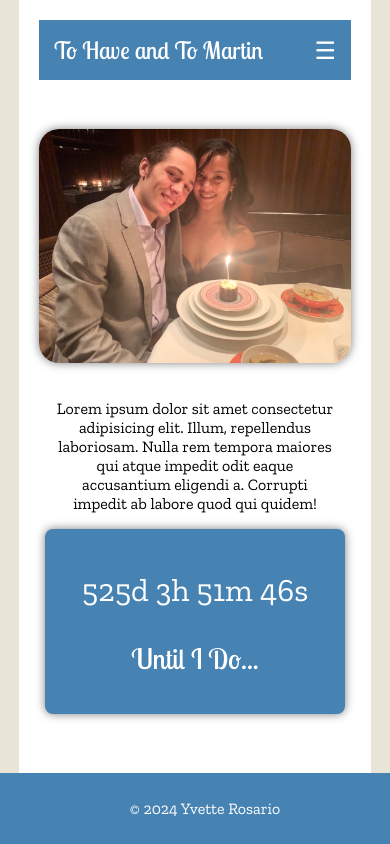
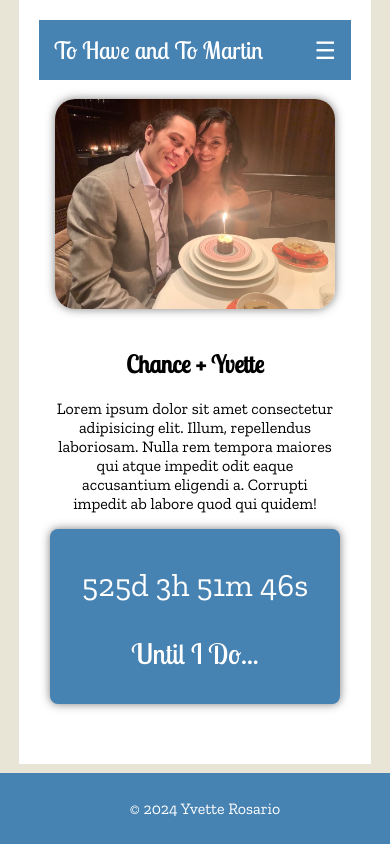
Before and after one commit to Introvette/martin-wedding, a plain HTML site: page index.html in a window 390 px wide. Drawn offline with nearby package versions, Linux system fonts and the light colour scheme.

Commit message:
testing mobile

```diff
--- a/assets/styles.css
+++ b/assets/styles.css
@@ -11,7 +11,11 @@ body {
     background-color: #e8e4d6;
     margin: 0;
     font-family: 'Zilla Slab', serif;
+}
 
+h2 {
+    font-family: 'Lobster Two', cursive;
+    text-align: center;
 }
 
 .main-container {
@@ -26,6 +30,7 @@ body {
     justify-content: center;
     align-items: center;
     flex-wrap: wrap;
+
 }
 
 .home-pic-container {
@@ -34,11 +39,11 @@ body {
     justify-content: right;
     margin-bottom: 20px;
     max-width: 400px;
-    padding-top: 30px;
+    /* padding-top: 30px; */
 }
 
 img {
-    width: 100%;
+    width: 90%;
     height: auto;
     border-radius: 20px;
     box-shadow: 0 0 10px rgba(0, 0, 0, 0.514);
@@ -48,6 +53,7 @@ img {
     flex: 1;
     padding-left: 20px;
     max-width: 400px;
+    display: inline-block;
 }
 
 .main-text {
@@ -60,9 +66,9 @@ img {
     background-color: #4682b2;
     border-radius: 8px;
     box-shadow: 0 0 10px rgba(0, 0, 0, 0.514);
-    padding: 10px;
+    padding: 5px;
     width: 90%;
-    height: 80%;
+    height: 70%;
 }
 
 #countdown {
@@ -75,6 +81,7 @@ img {
     font-family: 'Lobster Two', cursive;
     font-size: 28px;
     color: white;
+
 }
 
 /* Media query for mobile */
@@ -96,6 +103,7 @@ img {
     .text-countdown {
         width: 100%;
         margin-bottom: 20px;
+        justify-content: center;
     }
 
     .text-countdown {
--- a/index.html
+++ b/index.html
@@ -28,9 +28,11 @@
         <div class="top-container">
             <div class="home-pic-container">
                 <img src="./assets/photos/yvette-chance.JPG">
+
             </div>
             <div class="text-countdown">
                 <div class="main-text">
+                    <h2>Chance + Yvette</h2>
                     <p>Lorem ipsum dolor sit amet consectetur adipisicing elit. Illum, repellendus laboriosam. Nulla rem tempora maiores qui atque impedit odit eaque accusantium eligendi a. Corrupti impedit ab labore quod qui quidem!</p>
                 </div>
                 <div id="countdown-container">
```
